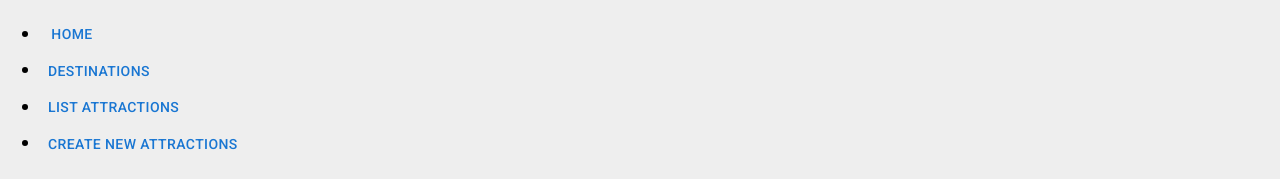
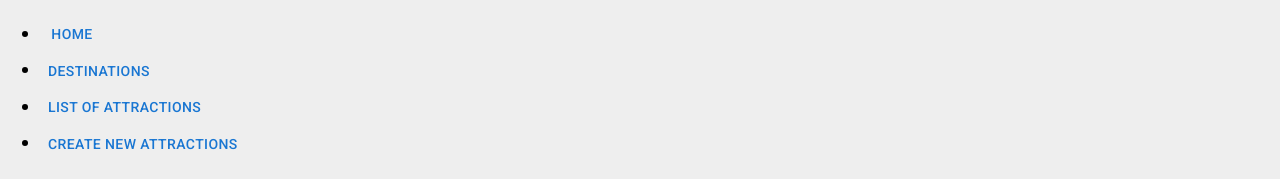
Before and after one commit to Andela24/phase-3-build-frontend, a React (Create React App) app in the folder frontend-api-project/: page / in a window 1280 px wide. Shown: the top 179 px of the page. Built offline with nearby package versions, Linux system fonts and the light colour scheme.

Commit message:
created README.md

```diff
--- a/frontend-api-project/src/components/NavBar.js
+++ b/frontend-api-project/src/components/NavBar.js
@@ -8,7 +8,7 @@ const NavBar = () => {
       <ul class="navigation">
           <li><NavLink to="/"><Button>Home</Button></NavLink></li>
           <li><NavLink to="/destination"><Button>Destinations</Button></NavLink></li>
-          <li><NavLink to="/attraction"><Button>List Attractions</Button></NavLink></li>
+          <li><NavLink to="/attraction"><Button>List Of Attractions</Button></NavLink></li>
           <li><NavLink to="/attraction/new"><Button>Create New Attractions</Button></NavLink></li>
       </ul>
     </div>
```
Also changed, not shown: 1 other file (tests, documents, lock files or other folders).
